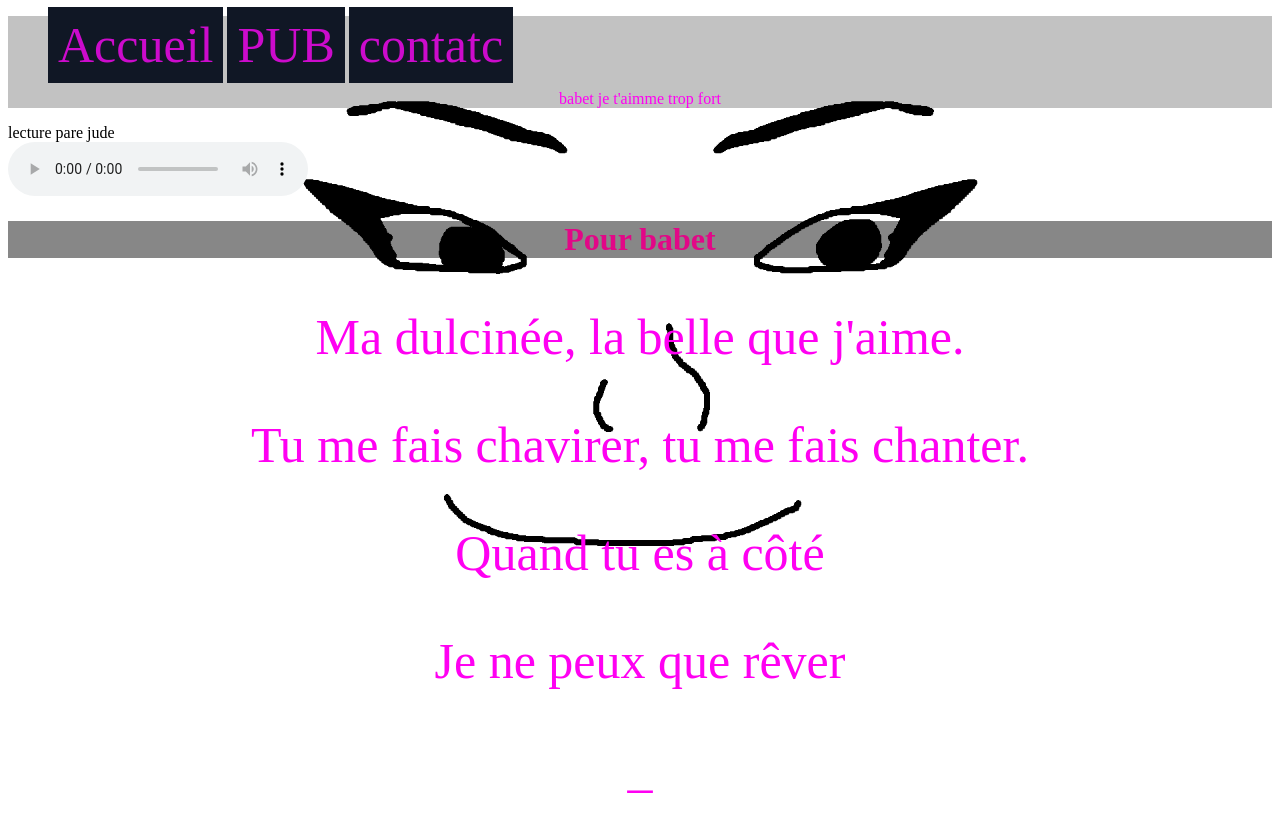
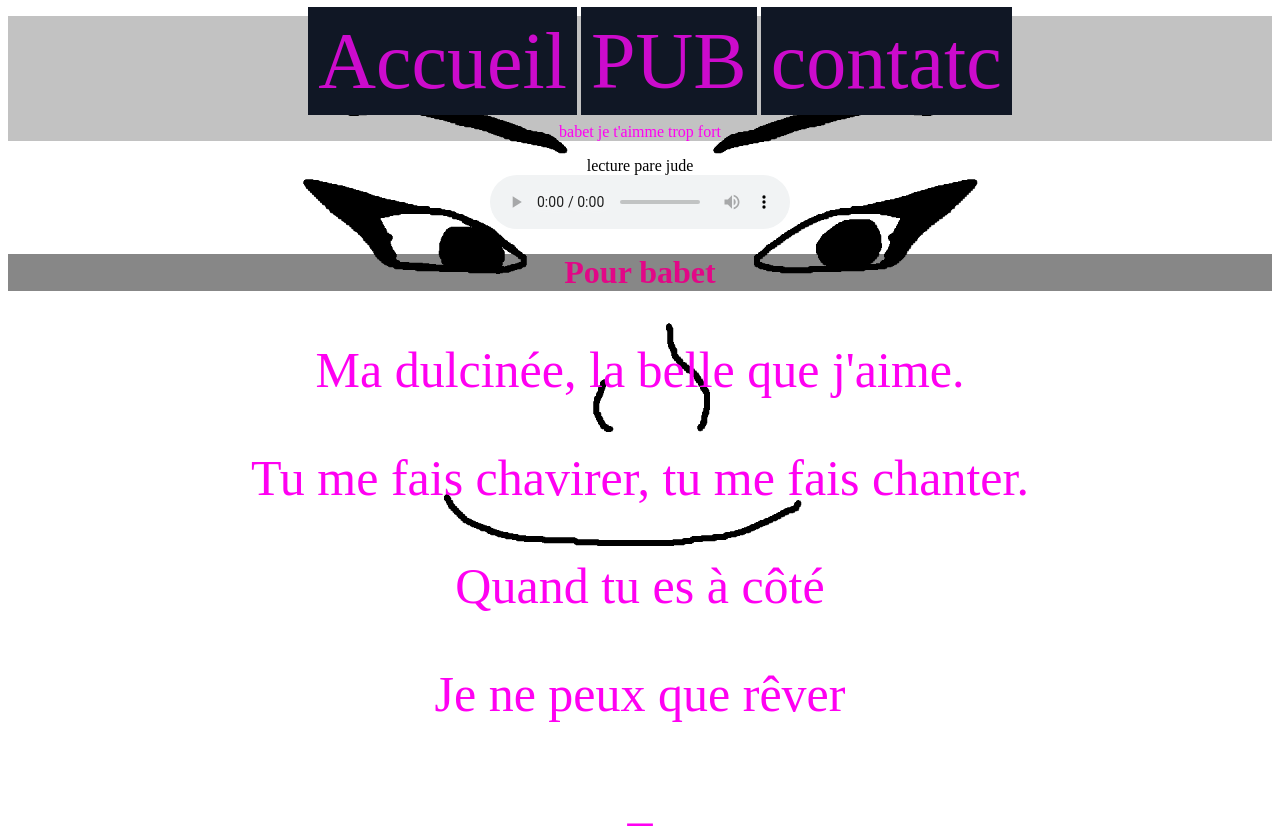
Before and after one commit to charjuju/test, a plain HTML site: page index.html in a window 1280 px wide. Shown: the top 834 px of the page. Drawn offline with Linux system fonts and the light colour scheme; a script that the page names is missing.

Commit message:
adaptation bro

```diff
--- a/css/style.css
+++ b/css/style.css
@@ -15,7 +15,7 @@
     background-color: rgb(16, 23, 37);
     text-decoration: none;
     padding: 10px;
-    font-size: 50px;
+    font-size: 10vmin;
 }
 
 nav.menu_nav ul li.btn:hover a{
--- a/index.html
+++ b/index.html
@@ -9,6 +9,7 @@
     <script src='main.js'></script>
 </head>
 <body>
+    <div class="video">
     <!-- TOP de page -->
     <header>
         <!-- les bouttons de navigation -->
@@ -39,7 +40,6 @@
         </audio>
     </figure>
 
-    <div class="video">
 
         <!-- le contenue -->
         <h1 class="titre">Pour babet</h1>
```
